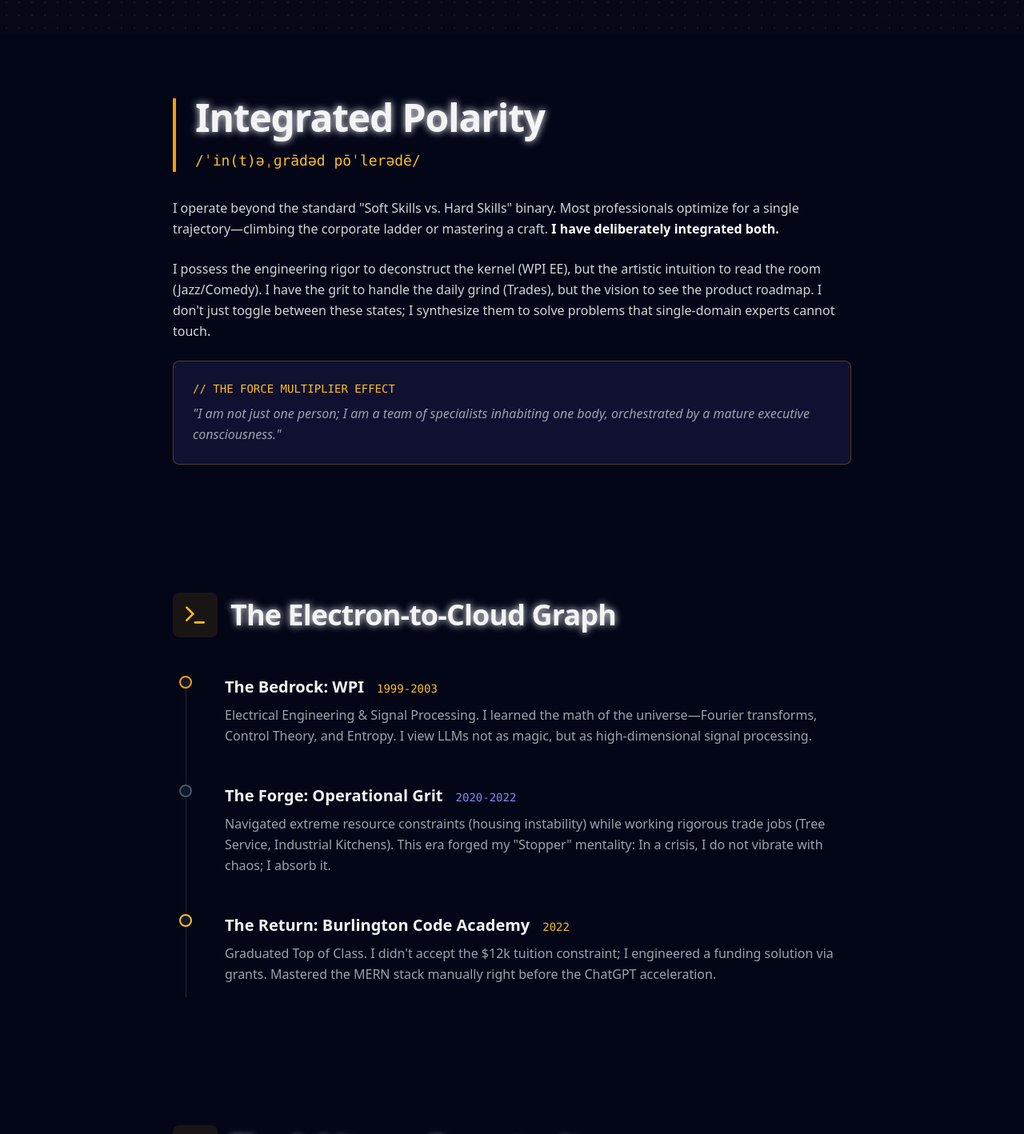
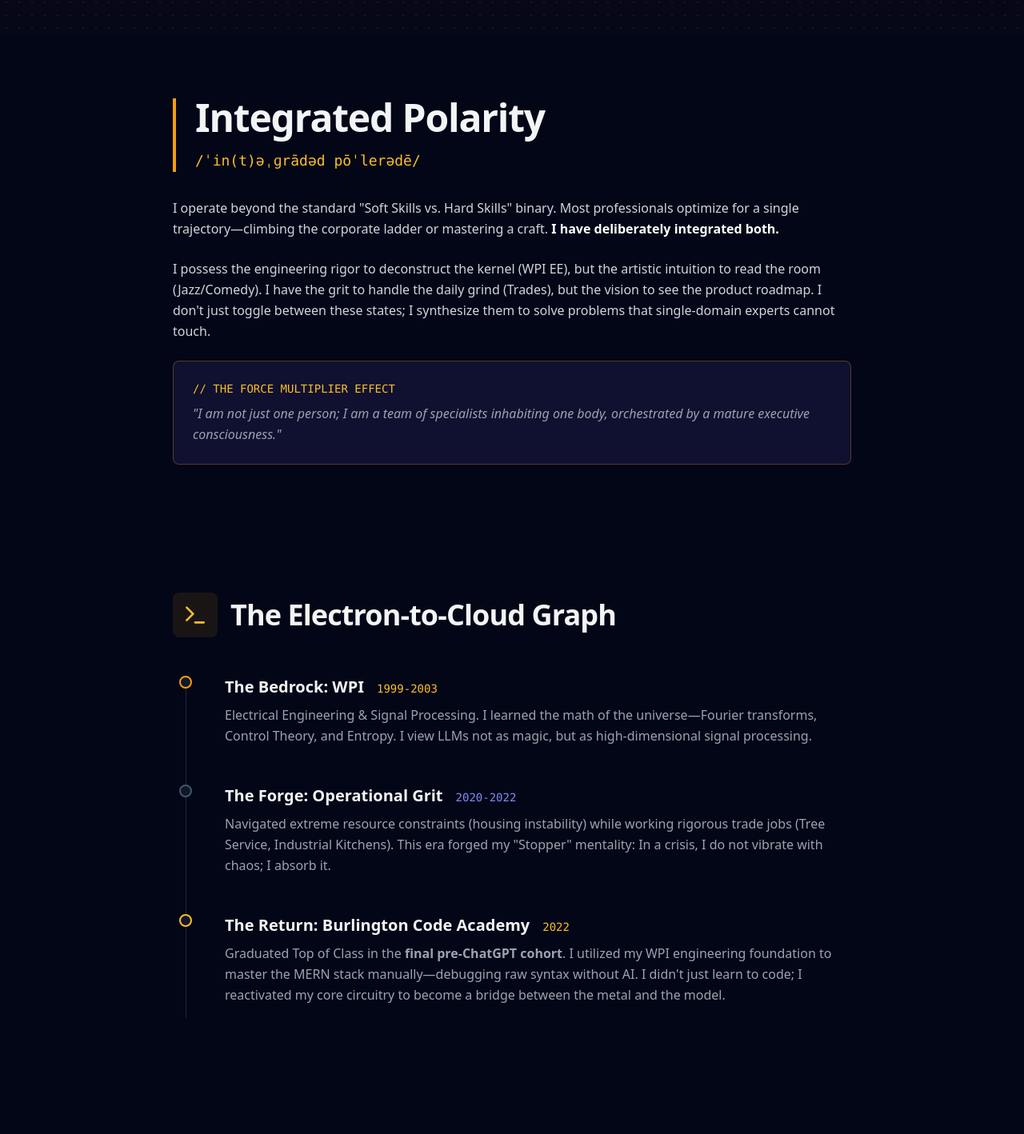
Before and after one commit to joshuawakefield/WhyJosh, a React (Vite) app: page / in a window 1280 px wide. Shown: the part 757-2175 px from the top of the page at 80% size. Built offline with nearby package versions, Linux system fonts and the light colour scheme.

Commit message:
Updated App.tsx

```diff
--- a/src/App.tsx
+++ b/src/App.tsx
@@ -223,8 +223,12 @@ function App() {
   useEffect(() => {
     const handleScroll = () => {
       const windowHeight = document.documentElement.scrollHeight - window.innerHeight;
+      if (windowHeight <= 0) {
+        setScrollProgress(0);
+        return;
+      }
       const scrolled = window.scrollY;
-      const progress = windowHeight > 0 ? (scrolled / windowHeight) * 100 : 0;
+      const progress = (scrolled / windowHeight) * 100;
       setScrollProgress(progress);
     };
     window.addEventListener('scroll', handleScroll);
@@ -301,7 +305,7 @@ function App() {
               <span className="relative z-10 flex items-center gap-2">
                 <ExternalLink size={20} /> View Proof of Work
               </span>
-              <div className="absolute inset-0 opacity-0 group-hover:opacity-10 blur-xl transition-opacity duration-300 bg-amber-500" style={{ transform: 'translateZ(0)' }} />
+              <div className="absolute inset-0 opacity-0 group-hover:opacity-100 blur-xl transition-opacity duration-300 bg-amber-500" style={{ transform: 'translateZ(0)' }} />
             </a>
           </div>
         </div>
@@ -319,8 +323,10 @@ function App() {
 
         {/* The Thesis */}
         <section id="thesis" className="space-y-8 group">
-          <div className="space-y-4 border-l-4 pl-6 relative border-amber-500 transition-all duration-700 group-hover:shadow-[0_0_25px_-5px_rgba(251,191,36,0.3)]">
-            <h2 className="text-3xl md:text-5xl font-bold text-gray-100 tracking-tight glow-header transition-transform duration-700 ease-out origin-left group-hover:scale-[1.15]">
+          {/* Removed group-hover:shadow to fix outer glow bug */}
+          <div className="space-y-4 border-l-4 pl-6 relative border-amber-500 transition-all duration-700">
+            {/* Removed glow-header class so text only scales */}
+            <h2 className="text-3xl md:text-5xl font-bold text-gray-100 tracking-tight transition-transform duration-700 ease-out origin-left group-hover:scale-[1.15]">
               Integrated Polarity
             </h2>
             <p className="text-amber-400 font-mono text-lg">/ˈin(t)əˌɡrādəd pōˈlerədē/</p>
@@ -349,11 +355,12 @@ function App() {
         {/* The Timeline */}
         <section id="timeline" className="space-y-12 group">
           <div className="flex items-center gap-4 relative">
-            <div className="absolute -inset-4 rounded-lg -z-10 opacity-0 group-hover:opacity-100 transition-opacity duration-700 bg-amber-500/5"></div>
+            {/* Removed the background glow div */}
             <div className="p-3 rounded-lg transition-all duration-700 transform group-hover:scale-110 bg-amber-500/10 text-amber-400 group-hover:shadow-[0_0_20px_rgba(251,191,36,0.5)] group-hover:bg-amber-500/20">
               <Terminal size={32} />
             </div>
-            <h2 className="text-3xl md:text-4xl font-bold text-gray-100 tracking-tight glow-header transition-transform duration-700 ease-out origin-left group-hover:scale-[1.15]">
+            {/* Removed glow-header class */}
+            <h2 className="text-3xl md:text-4xl font-bold text-gray-100 tracking-tight transition-transform duration-700 ease-out origin-left group-hover:scale-[1.15]">
               The Electron-to-Cloud Graph
             </h2>
           </div>
@@ -393,7 +400,7 @@ function App() {
                   <span className="text-amber-400 font-mono text-sm">2022</span>
                 </div>
                 <div className="text-gray-400 leading-relaxed">
-                  Graduated Top of Class. I didn't accept the $12k tuition constraint; I engineered a funding solution via grants. Mastered the MERN stack manually right before the ChatGPT acceleration.
+                  Graduated Top of Class in the <strong>final pre-ChatGPT cohort</strong>. I utilized my WPI engineering foundation to master the MERN stack manually—debugging raw syntax without AI. I didn't just learn to code; I reactivated my core circuitry to become a bridge between the metal and the model.
                 </div>
               </div>
             </div>
@@ -403,11 +410,12 @@ function App() {
         {/* The ROI (Arbitrage) */}
         <section id="roi" className="space-y-8 group">
            <div className="flex items-center gap-4 relative">
-            <div className="absolute -inset-4 rounded-lg -z-10 opacity-0 group-hover:opacity-100 transition-opacity duration-700 bg-amber-500/5"></div>
+            {/* Removed the background glow div */}
             <div className="p-3 rounded-lg transition-all duration-700 transform group-hover:scale-110 bg-amber-500/10 text-amber-400 group-hover:shadow-[0_0_20px_rgba(251,191,36,0.5)] group-hover:bg-amber-500/20">
               <Zap size={32} />
             </div>
-            <h2 className="text-3xl md:text-4xl font-bold text-gray-100 tracking-tight glow-header transition-transform duration-700 ease-out origin-left group-hover:scale-[1.15]">
+            {/* Removed glow-header class */}
+            <h2 className="text-3xl md:text-4xl font-bold text-gray-100 tracking-tight transition-transform duration-700 ease-out origin-left group-hover:scale-[1.15]">
               The Arbitrage Opportunity
             </h2>
           </div>
```
